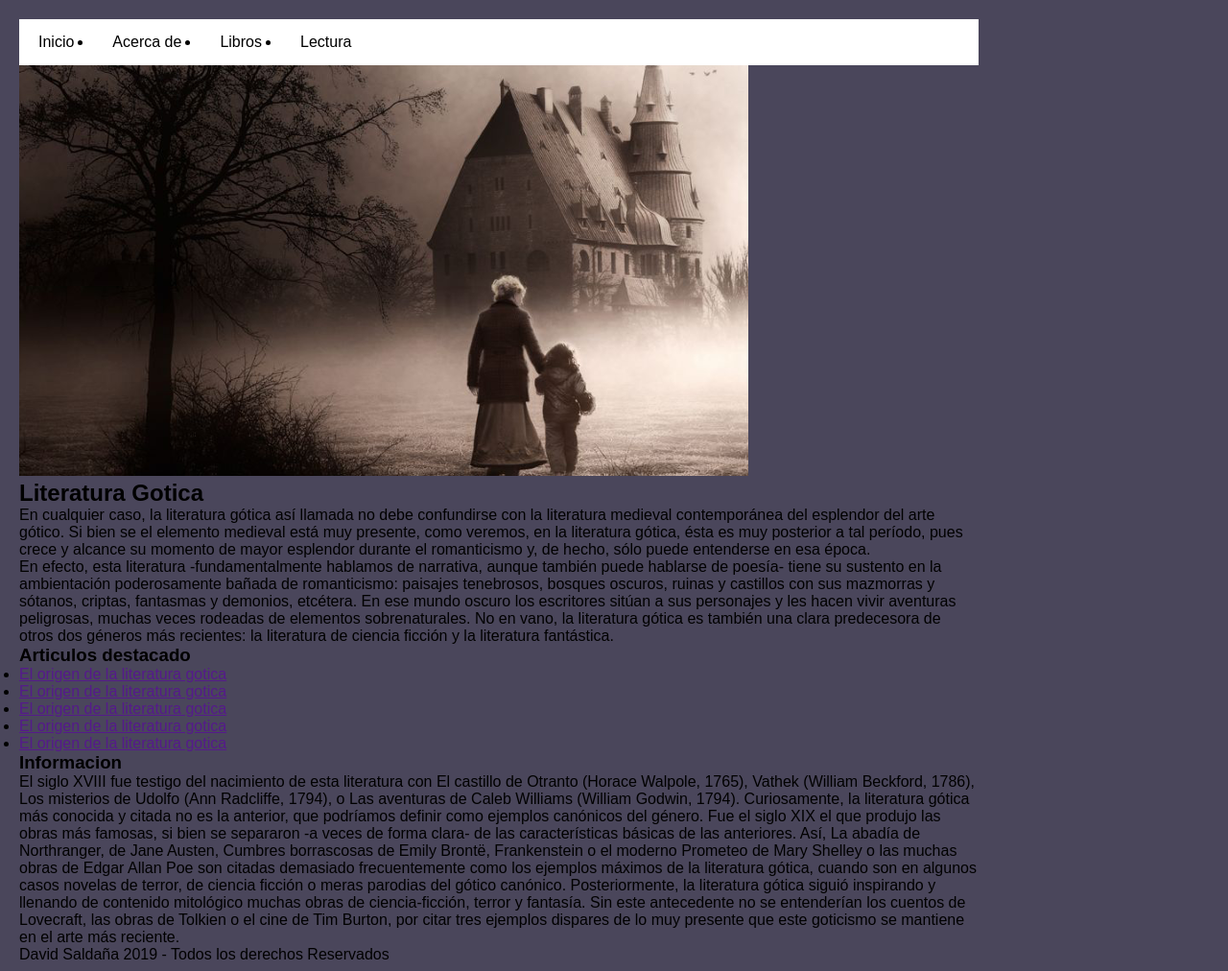
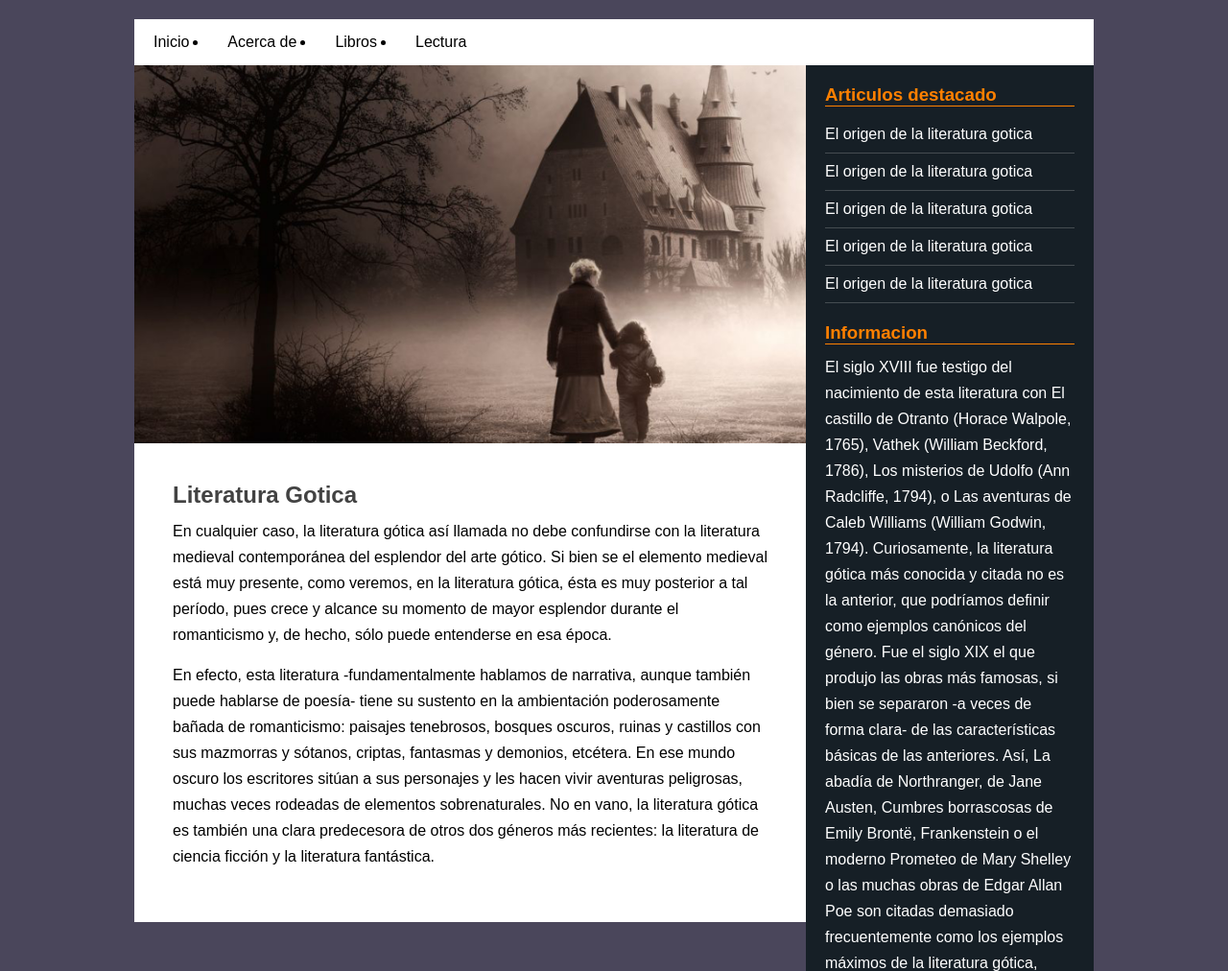
Before and after one commit to davidSalda/AprendiendoHTML, a plain HTML site: page Lyout/index.html in a window 1280 px wide. Shown: the top 1012 px of the page at 96% size. Drawn offline with Linux system fonts and the light colour scheme.

Commit message:
parte final de la pagina web

```diff
--- a/Lyout/estilos.css
+++ b/Lyout/estilos.css
@@ -14,7 +14,8 @@ body{
 
 .contenedor{
     width: 1000px;
-    margin: 20px;
+    margin: 20px auto;
+    overflow: hidden;
 }
 
 header{
@@ -45,3 +46,82 @@ header nav ul li a{
 header nav ul li a:hover{
     background: #000;
     color: #fff;
+}
+
+.main{
+    width: 700px;
+    background: #fff;
+    float: left;
+}
+
+.main .imagen{
+    width: 100%;
+}
+
+.main .imagen img {
+    width: 100%;
+    vertical-align: top;
+}
+
+.main .posts {
+    padding: 40px;
+}
+
+.main .posts article h2{
+    margin-bottom: 10px;
+    color: #424242;
+}
+
+.main .posts article p{
+    margin-bottom: 15px;
+    line-height: 27px;
+}
+
+aside{
+    width: 300px;
+    background: #161f26;
+    padding: 20px;
+    color: #fff;
+    float: left;
+}
+
+aside .widget{
+    margin-bottom: 20px;
+}
+
+aside .widget .titulo{
+    color: #ff8000;
+    border-bottom: 1px solid #ff8000;
+    margin-bottom: 10px;
+}
+
+aside .widget ul{
+    list-style: none;
+}
+
+aside .widget ul li{
+    border-bottom: 1px solid rgba(255,255,255, 0.2);
+    padding: 10px 0;
+}
+
+aside .widget ul li a{
+    color: #fff;
+    text-decoration: none;
+}
+
+aside .widget ul li a:hover{
+    color: #8f8f8f;
+}
+
+aside .widget p{
+    line-height: 27px;
+}
+
+footer{
+    width: 700px;
+    overflow: hidden;
+    background: #000;
+    color: #fff;
+    padding: 15px 0;
+    text-align: center;
+}
```
